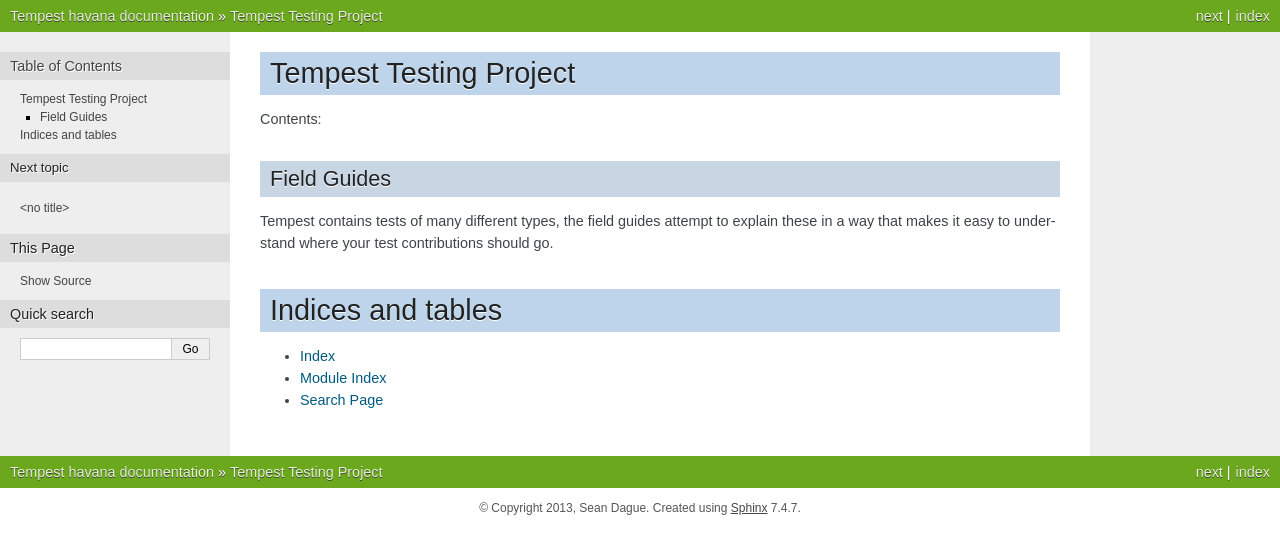
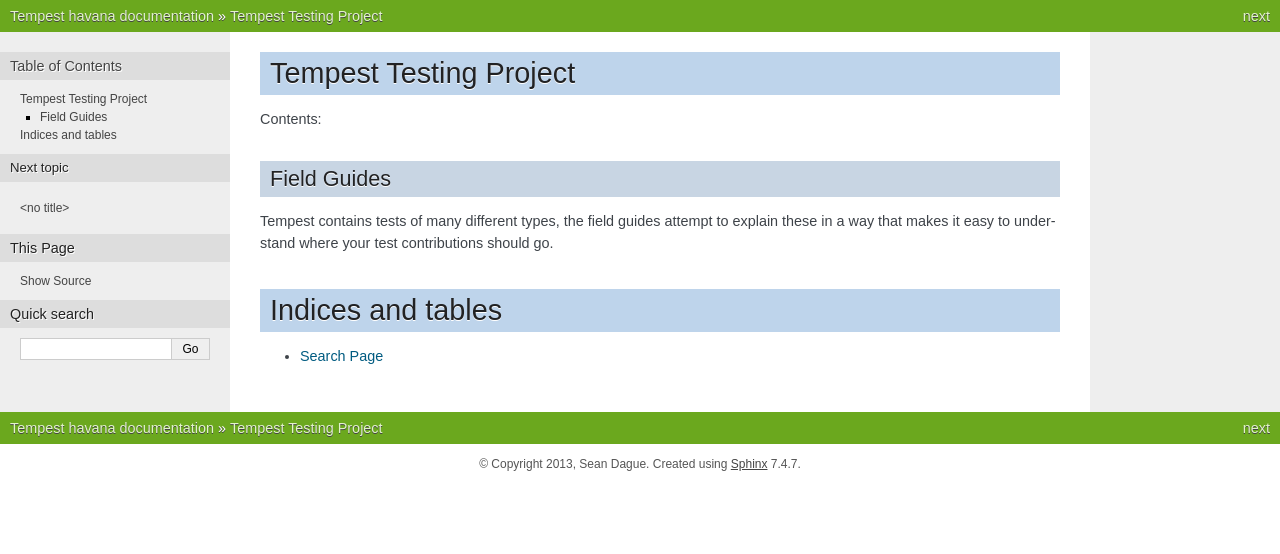
Before and after one commit to openstack/tempest, a Sphinx documentation site: the page built from doc/source/index.rst, in a window 1280 px wide. Shown: the top 554 px of the page. Built offline with Sphinx 7.4.7, drawn with Linux system fonts in a browser that asks for light colours; pages that are not in the unit, such as notebooks, are missing from menus.

Commit message:
Fix index link in footer bar
bug 1192692

Sphinx isn't configured to load the tempest modules,
so the easiest fix is to remove the links to the
general and module indices (which don't exist).

Change-Id: Ic33e0b6ce56cb31fa51b4cdce25524d40191235d

```diff
--- a/doc/source/conf.py
+++ b/doc/source/conf.py
@@ -138,10 +138,10 @@
 #html_additional_pages = {}
 
 # If false, no module index is generated.
-#html_domain_indices = True
+html_domain_indices = False
 
 # If false, no index is generated.
-#html_use_index = True
+html_use_index = False
 
 # If true, the index is split into individual pages for each letter.
 #html_split_index = False
--- a/doc/source/index.rst
+++ b/doc/source/index.rst
@@ -38,6 +38,4 @@
 Indices and tables
 ==================
 
-* :ref:`genindex`
-* :ref:`modindex`
 * :ref:`search`
```
